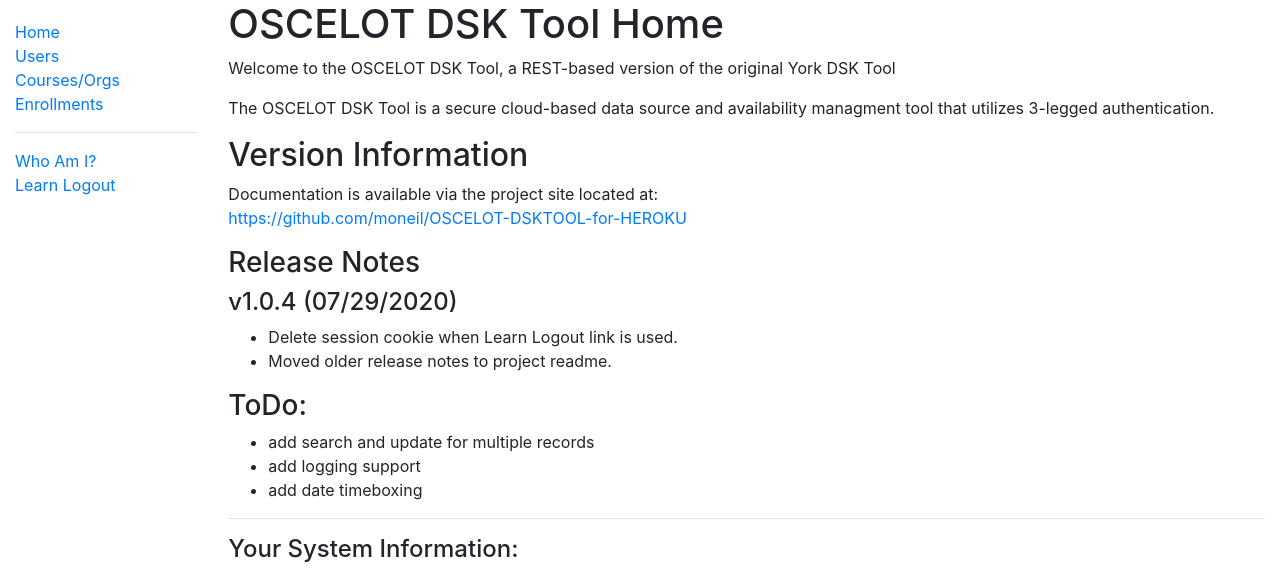
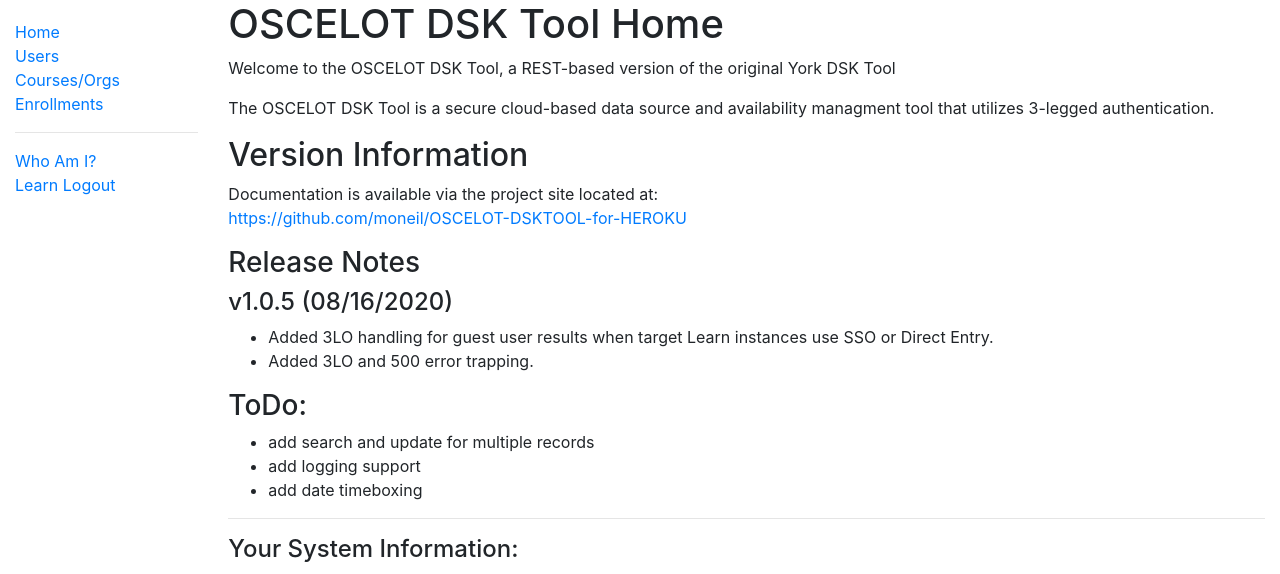
Before and after one commit to moneil/OSCELOT-DSKTOOL-for-HEROKU, a Django app: template dsktool/templates/index.html in a window 1280 px wide. Shown: the top 574 px of the page. Run offline with Django 3.2, Linux system fonts and the light colour scheme; the template is opened without the code that fills it, so the values that code supplies are empty; some libraries are stand-ins or nearby versions.

Commit message:
version 1.0.5

```diff
--- a/dsktool/templates/index.html
+++ b/dsktool/templates/index.html
@@ -8,10 +8,10 @@
   <h2>Version Information</h2>
   Documentation is available via the project site located at:<p><a href='https://github.com/moneil/OSCELOT-DSKTOOL-for-HEROKU'>https://github.com/moneil/OSCELOT-DSKTOOL-for-HEROKU</a></p>
 <h3>Release Notes</h3>
-<h4>v1.0.4 (07/29/2020)</h4>
+<h4>v1.0.5 (08/16/2020)</h4>
 <ul>
-  <li>Delete session cookie when Learn Logout link is used.</li>
-  <li>Moved older release notes to project readme.</li>
+  <li>Added 3LO handling for guest user results when target Learn instances use SSO or Direct Entry.</li>
+  <li>Added 3LO and 500 error trapping.</li>
 </ul>
 
 <h3>ToDo:</h3>
```
Also changed, not shown: README.md.
